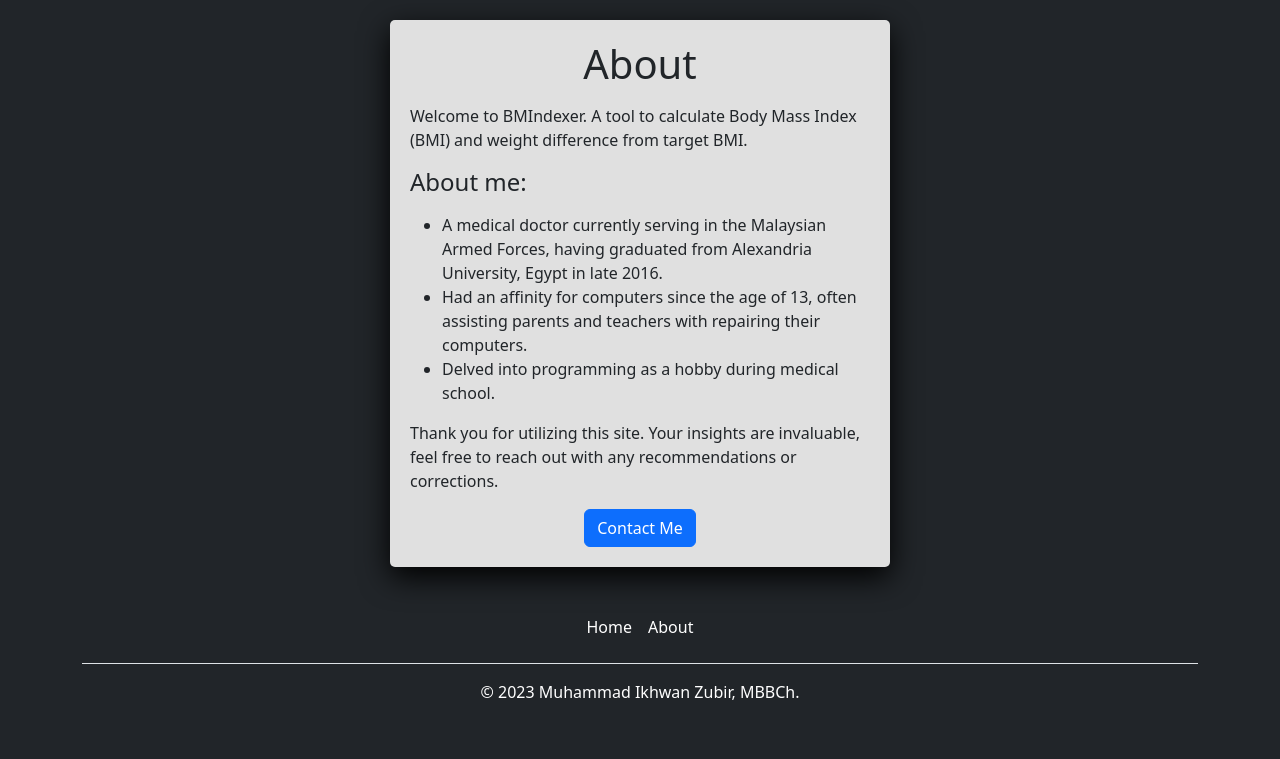
After one commit to ikhwanzubir/Smart-BMI-Calculator, a Flask app: page /about in a window 1280 px wide. The commit adds this page. Shown: the top 759 px of the page. Run offline with Flask 3, Linux system fonts and the light colour scheme.

Commit message:
Major commit

```diff
--- a/app.py
+++ b/app.py
@@ -4,7 +4,11 @@ app = Flask(__name__)
 
 @app.route('/')
 def index():
-    return render_template('bmi_calculator.html', target_bmi=26.9)
+    return render_template('index.html', target_bmi=26.9)
+
+@app.route('/about')
+def about():
+    return render_template('about.html')
 
 @app.route('/calculate', methods=['POST', 'GET'])
 def calculate():
@@ -16,20 +20,31 @@ def calculate():
 
     bmi = round(weight / (height_in_meters**2), 2)
 
-# Calculate the weight for the target BMI using the formula: weight = BMI * height^2
-    target_weight = target_bmi * (height_in_meters**2)
-    target_weight_round = round(target_weight, 2)
-
+    mustgain = 0
     needtolose = 0
     cangain = 0
 
-    if target_weight > weight:
-      needtolose = round(target_weight - weight, 2)
+    if bmi < 18.5:
+      target_bmi_underweight = 18.5
+      target_weight = target_bmi_underweight * (height_in_meters**2)
+      target_weight_round = round(target_weight, 2)
+      mustgain = round(target_weight - weight, 1)
 
-    if weight > target_weight:
-      cangain = round(weight - target_weight, 2)
+      return render_template('index.html', height=height_in_cm,
+                           weight=weight, bmi=bmi, target_bmi=target_bmi_underweight,
+                           target_weight_round=target_weight_round, mustgain=mustgain)
 
-    return render_template('bmi_calculator.html', height=height_in_cm,
+    else:
+      target_weight = target_bmi * (height_in_meters**2)
+      target_weight_round = round(target_weight, 2)
+
+      if target_weight > weight:
+        needtolose = round(target_weight - weight, 1)
+
+      if weight > target_weight:
+        cangain = round(weight - target_weight, 1)
+
+      return render_template('index.html', height=height_in_cm,
                            weight=weight, bmi=bmi, target_bmi=target_bmi,
                            target_weight_round=target_weight_round, needtolose=needtolose,
                            cangain=cangain)
--- /dev/null
+++ b/templates/about.html
@@ -0,0 +1,61 @@
+<!DOCTYPE html>
+<html>
+<head>
+    <title>BMIndexer by Ikhwan Zubir</title>
+    <link rel="icon" href="static/favicon.png" type="image/png">
+    <meta name="viewport" content="width=device-width, initial-scale=1.0">
+    <script src="https://code.jquery.com/jquery-3.6.0.min.js"></script>
+    <link href="https://cdn.jsdelivr.net/npm/bootstrap@5.3.2/dist/css/bootstrap.min.css" rel="stylesheet" integrity="sha384-T3c6CoIi6uLrA9TneNEoa7RxnatzjcDSCmG1MXxSR1GAsXEV/Dwwykc2MPK8M2HN" crossorigin="anonymous">
+
+    <style>
+
+        body {
+            position: relative;
+            display: flex;
+            flex-direction: column;
+            justify-content: center;
+            align-items: center;
+            margin: 0;
+            background-color: #212529;
+        }
+        .disclaimer-container {
+            background-color: #E0E0E0;
+            padding: 20px;
+            border-radius: 5px;
+            box-shadow: 0px 10px 30px rgba(0, 0, 0, 1.0);
+            width: 95%;
+            max-width: 500px;
+            margin-top: 20px;
+        }
+        .text-custom {
+            color: white;
+        }
+
+    </style>
+</head>
+<body>
+<div class="disclaimer-container">
+    <div>
+        <h1 class="display-6 text-center mb-3">About</h1>
+            <p>Welcome to BMIndexer. A tool to calculate Body Mass Index (BMI) and weight difference from target BMI. </p>
+        <h4 class="mb-3">About me:</h4>
+            <ul>
+                <li>A medical doctor currently serving in the Malaysian Armed Forces, having graduated from Alexandria University, Egypt in late 2016.</li>
+                <li>Had an affinity for computers since the age of 13, often assisting parents and teachers with repairing their computers.</li>
+                <li>Delved into programming as a hobby during medical school.</li>
+            </ul>
+            <p>Thank you for utilizing this site. Your insights are invaluable, feel free to reach out with any recommendations or corrections.</p>
+            <div class="text-center">
+                <a href="mailto:admin@ikhwanzubir.com?subject=RE%3A%20Medmatics&body=Hi!%0A%0AI%20would%20like%20to">
+                    <button class="btn btn-primary" id="Contact Me">Contact Me</button>
+                </a>
+            </div>
+    </div>
+</div>
+
+
+<script src="https://cdn.jsdelivr.net/npm/bootstrap@5.3.2/dist/js/bootstrap.bundle.min.js" integrity="sha384-C6RzsynM9kWDrMNeT87bh95OGNyZPhcTNXj1NW7RuBCsyN/o0jlpcV8Qyq46cDfL" crossorigin="anonymous"></script>
+
+{% include 'footer.html' %}
+</body>
+</html>
--- /dev/null
+++ b/templates/footer.html
@@ -0,0 +1,9 @@
+<div class="container">
+    <footer class="py-3 my-4">
+      <ul class="nav justify-content-center border-bottom pb-3 mb-3">
+        <li class="nav-item"><a href="{{ url_for('index') }}" class="nav-link px-2 text-custom">Home</a></li>
+        <li class="nav-item"><a href="{{ url_for('about') }}" class="nav-link px-2 text-custom">About</a></li>
+      </ul>
+      <p class="text-center text-custom">&copy; 2023 Muhammad Ikhwan Zubir, MBBCh.</p>
+    </footer>
+  </div>
```
Also changed, not shown: templates/index.html (renamed from templates/bmi_calculator.html, +12 -6 lines), static/favicon.png (added).
